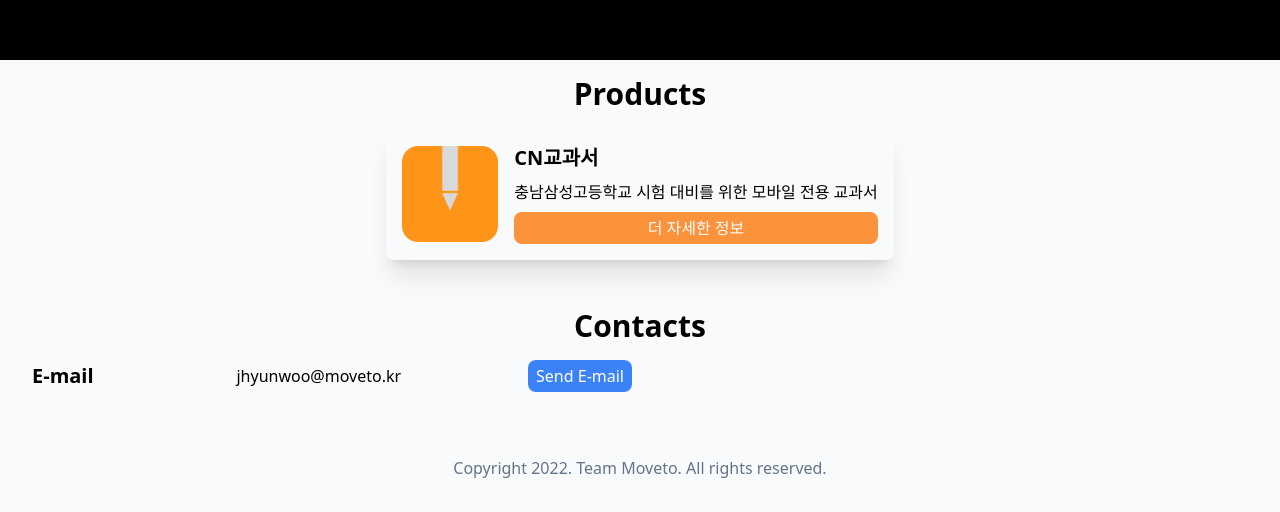
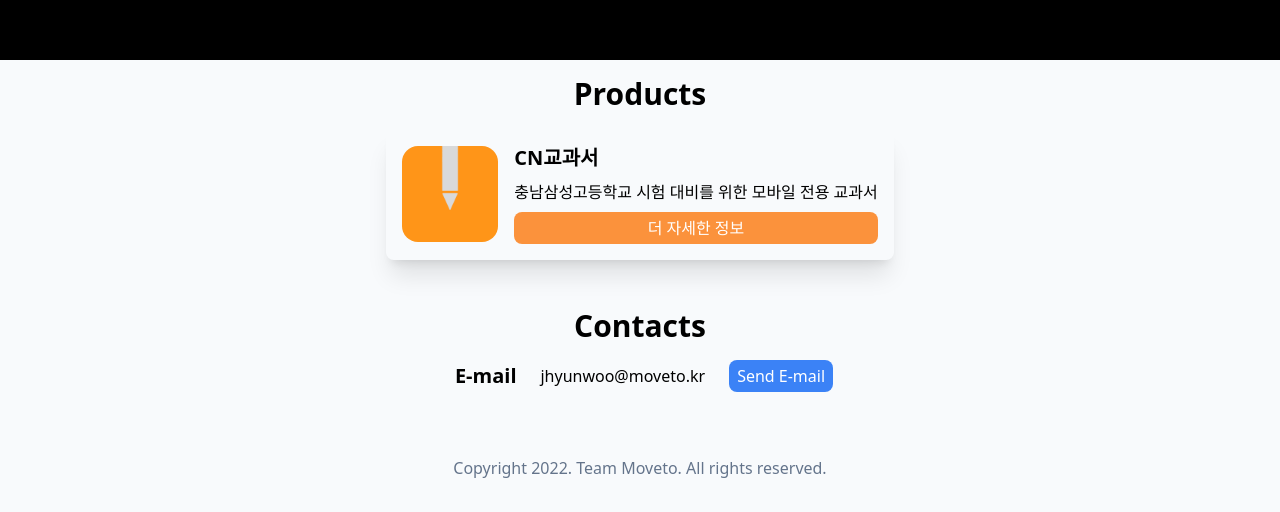
Before and after one commit to jhyunwoo/team-moveto-web, a Next.js app: page / in a window 1280 px wide. Shown: the part 740-1252 px from the top of the page. Built offline with nearby package versions, Linux system fonts and the light colour scheme.

Commit message:
edit contacts

```diff
--- a/pages/index.js
+++ b/pages/index.js
@@ -27,10 +27,10 @@ export default function Home() {
       </div>
       <div className="bg-slate-50 flex flex-col items-center p-4">
         <div className="text-3xl font-bold">Contacts</div>
-        <div className="grid grid-cols-1 lg:grid-cols-2  w-full">
-          <div className="flex p-2   my-2 items-center justify-between ">
-            <div className="text-xl font-semibold mr-4 ml-2">E-mail</div>
-            <div>jhyunwoo@moveto.kr</div>
+        <div className="flex flex-col w-full items-center">
+          <div className="flex p-2   my-2 items-center justify-between">
+            <div className="text-xl font-semibold ml-2">E-mail</div>
+            <div className="mx-6">jhyunwoo@moveto.kr</div>
             <Link href="mailto:jhyunwoo@moveto.kr" className="bg-blue-500 hover:bg-blue-600 hover:scale-105 transition duration-300 text-white p-1 rounded-lg px-2">
               Send E-mail
             </Link>
```
